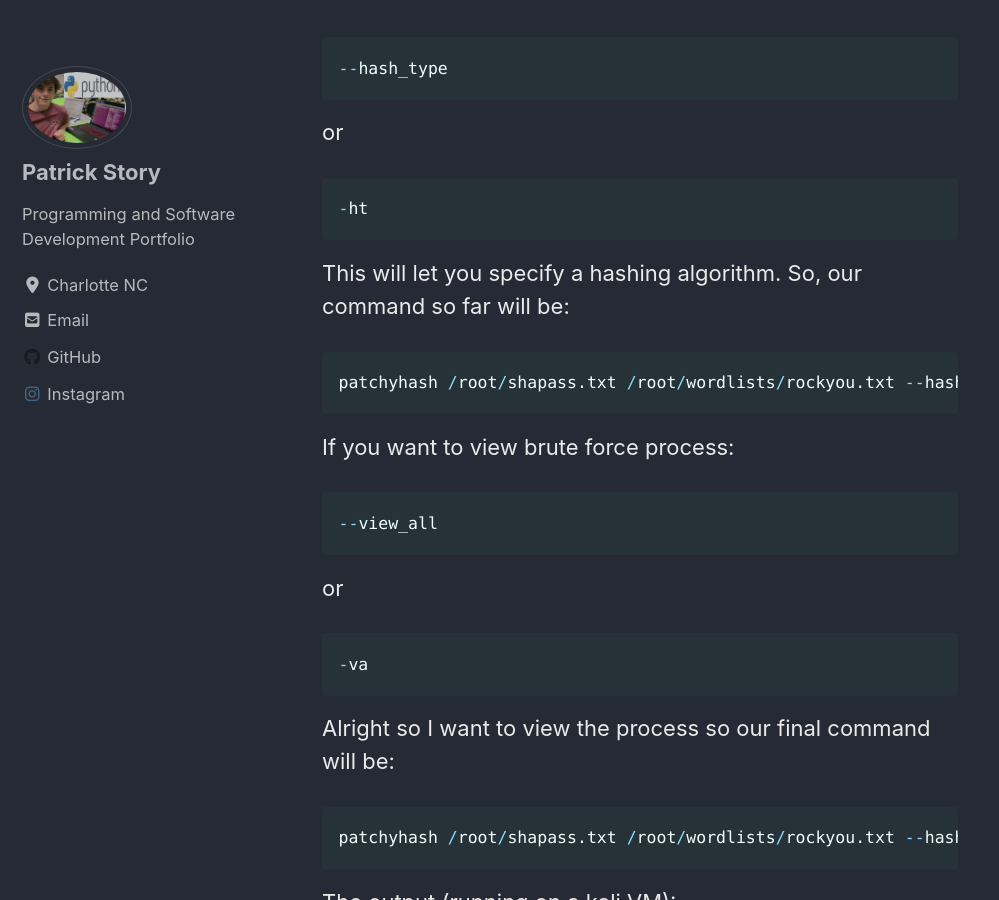
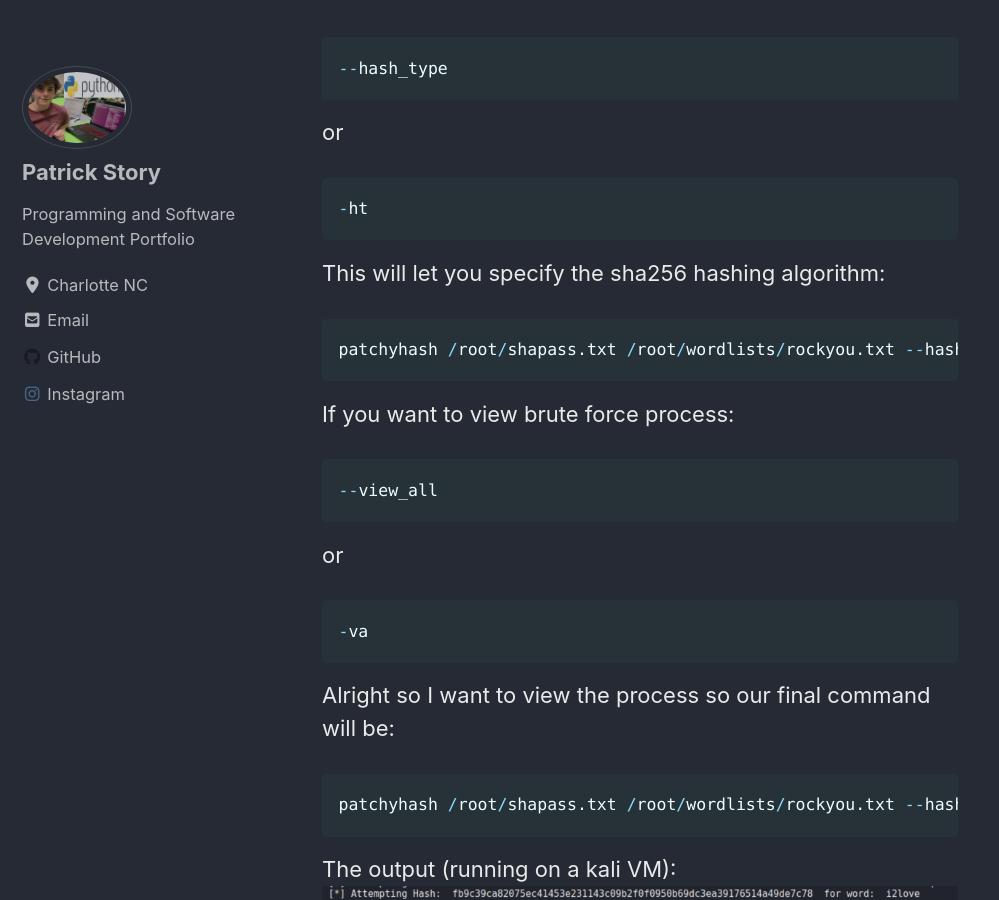
Before and after one commit to Patchyst/Patchyst.github.io, a Jekyll site: the page built from _posts/2020-05-15-patchyhash.md, in a window 1280 px wide and 900 px high, scrolled down 2258 px. Shown: the whole window, without its empty margins (0-999 px from the left). Built offline with Jekyll 4.4.1, drawn with Linux system fonts in a browser that asks for light colours; cached includes are drawn as plain includes; nearby versions of some CDN libraries.

Commit message:
updating patchyhash

````diff
--- a/_posts/2020-05-15-patchyhash.md
+++ b/_posts/2020-05-15-patchyhash.md
@@ -28,7 +28,7 @@ or
 ```python
 -ht
 ```
-This will let you specify a hashing algorithm. So, our command so far will be:
+This will let you specify the sha256 hashing algorithm:
 ```python
 patchyhash /root/shapass.txt /root/wordlists/rockyou.txt --hash_type sha256
 ```
````
